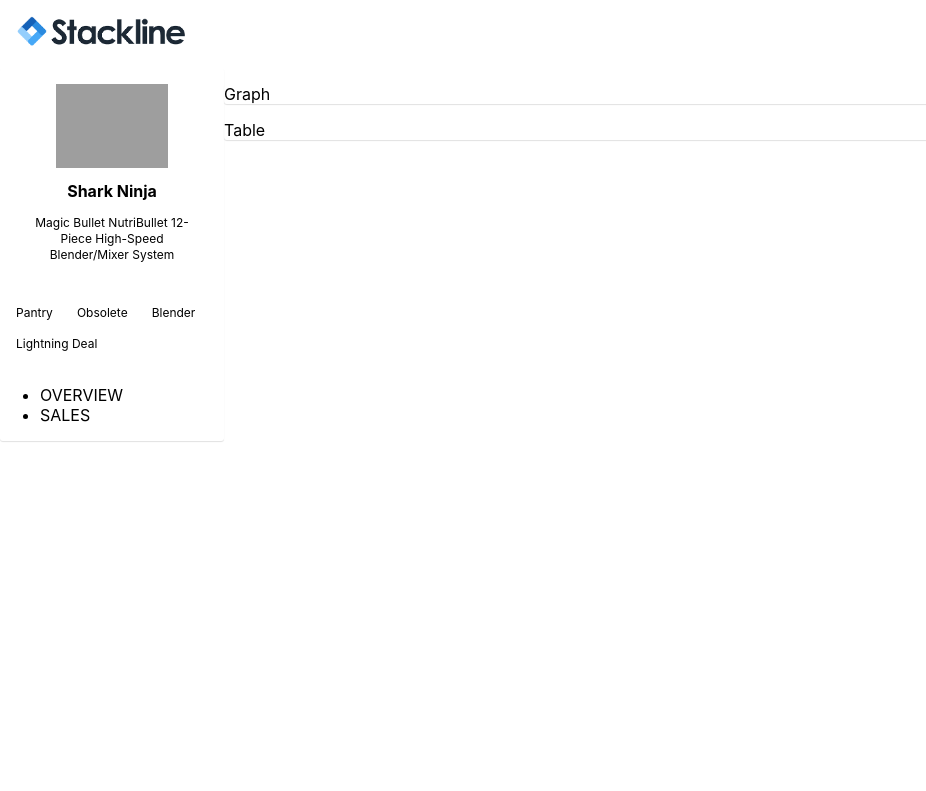
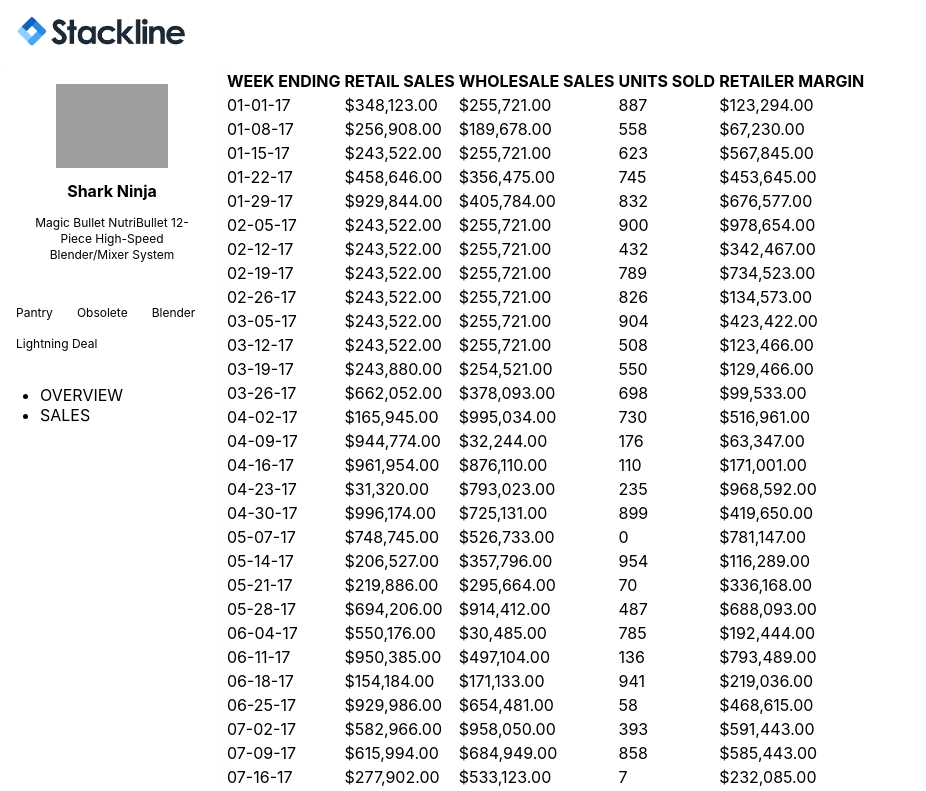
Before and after one commit to hysan/stackline-assessment, a React (Create React App) app: page /product/B007TIE0GQ/sales in a window 1280 px wide. Shown: the top 791 px of the page, without its empty margins (0-926 px from the left). Built offline with nearby package versions, Linux system fonts and the light colour scheme; grey boxes are pictures that could not be loaded.

Commit message:
feat: basic sales table

```diff
--- /dev/null
+++ b/src/containers/SalesGraph.js
@@ -0,0 +1,7 @@
+import React from 'react';
+
+function SalesGraph(props) {
+  return <div></div>;
+}
+
+export default SalesGraph;
--- /dev/null
+++ b/src/containers/SalesTable.js
@@ -0,0 +1,91 @@
+import React from 'react';
+import { connect } from 'react-redux';
+
+/**
+ * Using something like moment would be a bit heavy
+ * for what is currently a one off thing.
+ * It would be nice if you could ask the backend
+ * to format it for you.
+ *
+ * Takes date in YYYY-MM-DD format and returns it in MM-DD-YY format.
+ * @param {string} dateString
+ * @returns {string}
+ */
+function formatDate(dateString) {
+  const [year, month, day] = dateString.split('-');
+  return `${month}-${day}-${year.substring(year.length - 2, year.length)}`;
+}
+
+/**
+ * https://stackoverflow.com/a/17663871
+ * https://developer.mozilla.org/en-US/docs/Web/JavaScript/Reference/Global_Objects/Number/toLocaleString
+ *
+ * Converts the number to currency format.
+ * Currently does it for en-US / USD, however, you can change this
+ * to have a hashmap of supported locale/currency combinations
+ * and take another parameter.
+ * @param {number} amount
+ * @returns {string}
+ */
+function formatCurrency(amount) {
+  return amount.toLocaleString('en-US', {
+    style: 'currency',
+    currency: 'USD',
+  });
+}
+
+function SalesTable(props) {
+  const { sales, loadingSales } = props;
+
+  // When rendering tables with potentially large amounts of data,
+  // it would be better to use something like react-virtualized
+  // combined with possibly streaming the data such that you can
+  // load the start of the table very quickly.
+  // Given that this table also has sorting though, you will likely
+  // need some form of sorting support in your API to do this easily.
+  return (
+    <table>
+      <thead>
+        <tr>
+          <th>WEEK ENDING</th>
+          <th>RETAIL SALES</th>
+          <th>WHOLESALE SALES</th>
+          <th>UNITS SOLD</th>
+          <th>RETAILER MARGIN</th>
+        </tr>
+      </thead>
+      <tbody>
+        {loadingSales ? (
+          <tr>
+            <td colSpan={5}>Loading...</td>
+          </tr>
+        ) : (
+          sales.map(
+            ({
+              weekEnding,
+              retailSales,
+              wholesaleSales,
+              unitsSold,
+              retailerMargin,
+            }) => (
+              <tr key={weekEnding}>
+                <td>{formatDate(weekEnding)}</td>
+                <td>{formatCurrency(retailSales)}</td>
+                <td>{formatCurrency(wholesaleSales)}</td>
+                <td>{unitsSold}</td>
+                <td>{formatCurrency(retailerMargin)}</td>
+              </tr>
+            ),
+          )
+        )}
+      </tbody>
+    </table>
+  );
+}
+
+const mapStateToProps = (state) => ({
+  sales: state.product.sales,
+  loadingSales: state.product.loadingSales,
+});
+
+export default connect(mapStateToProps)(SalesTable);
--- a/src/pages/Sales.js
+++ b/src/pages/Sales.js
@@ -6,6 +6,9 @@
 import ProductCard from '../components/ProductCard';
 import Tags from '../components/Tags';
 import ProductNav from '../components/ProductNav';
+import SalesGraph from '../containers/SalesGraph';
+import SalesTable from '../containers/SalesTable';
+
 import {
   getProduct,
   getProductSales,
@@ -45,10 +48,10 @@
         </div>
         <div className={styles.rightPane}>
           <div className={styles.widgetContainer}>
-            <p>Graph</p>
+            <SalesGraph />
           </div>
           <div className={styles.widgetContainer}>
-            <p>Table</p>
+            <SalesTable />
           </div>
         </div>
       </div>
```
